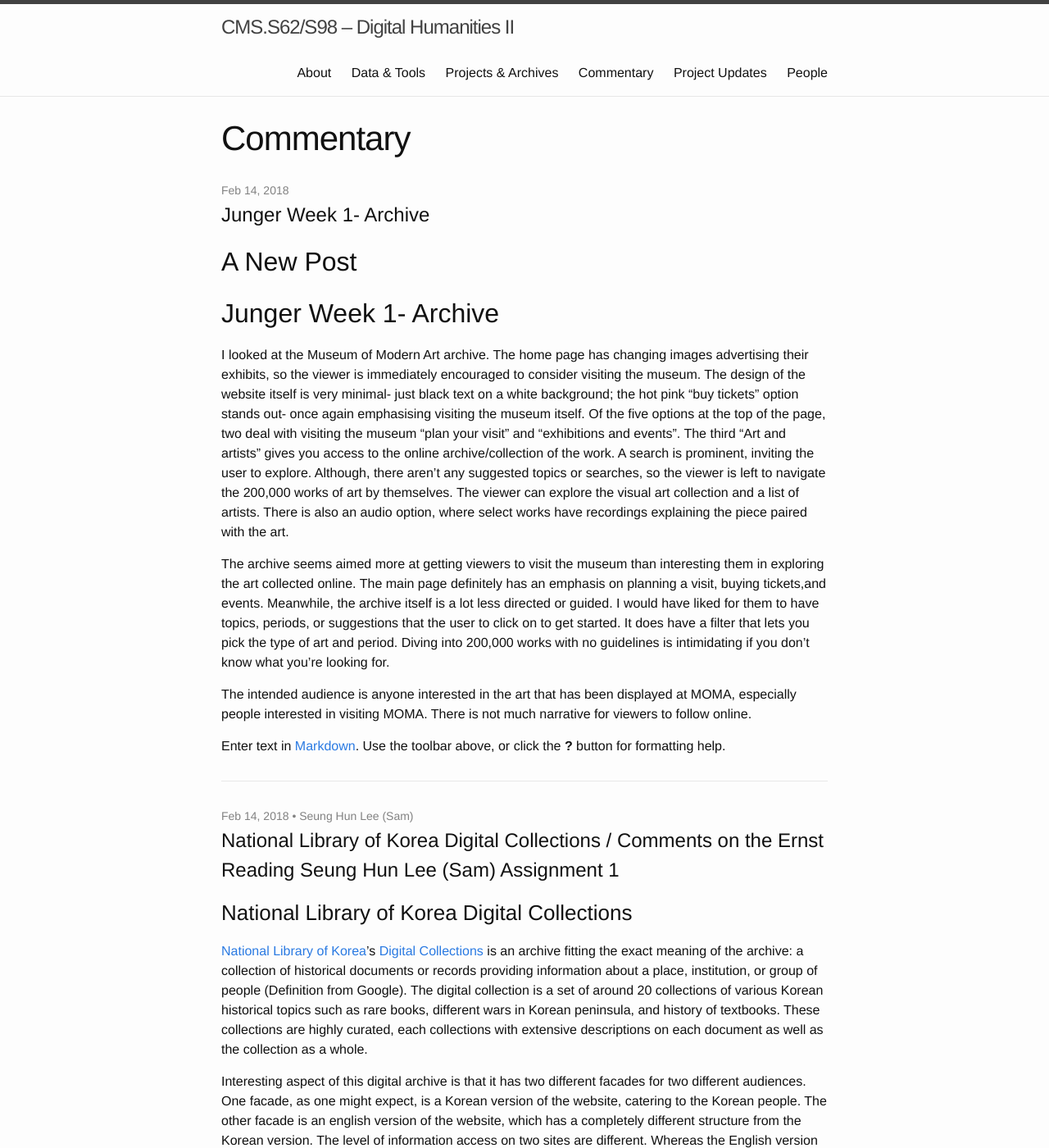
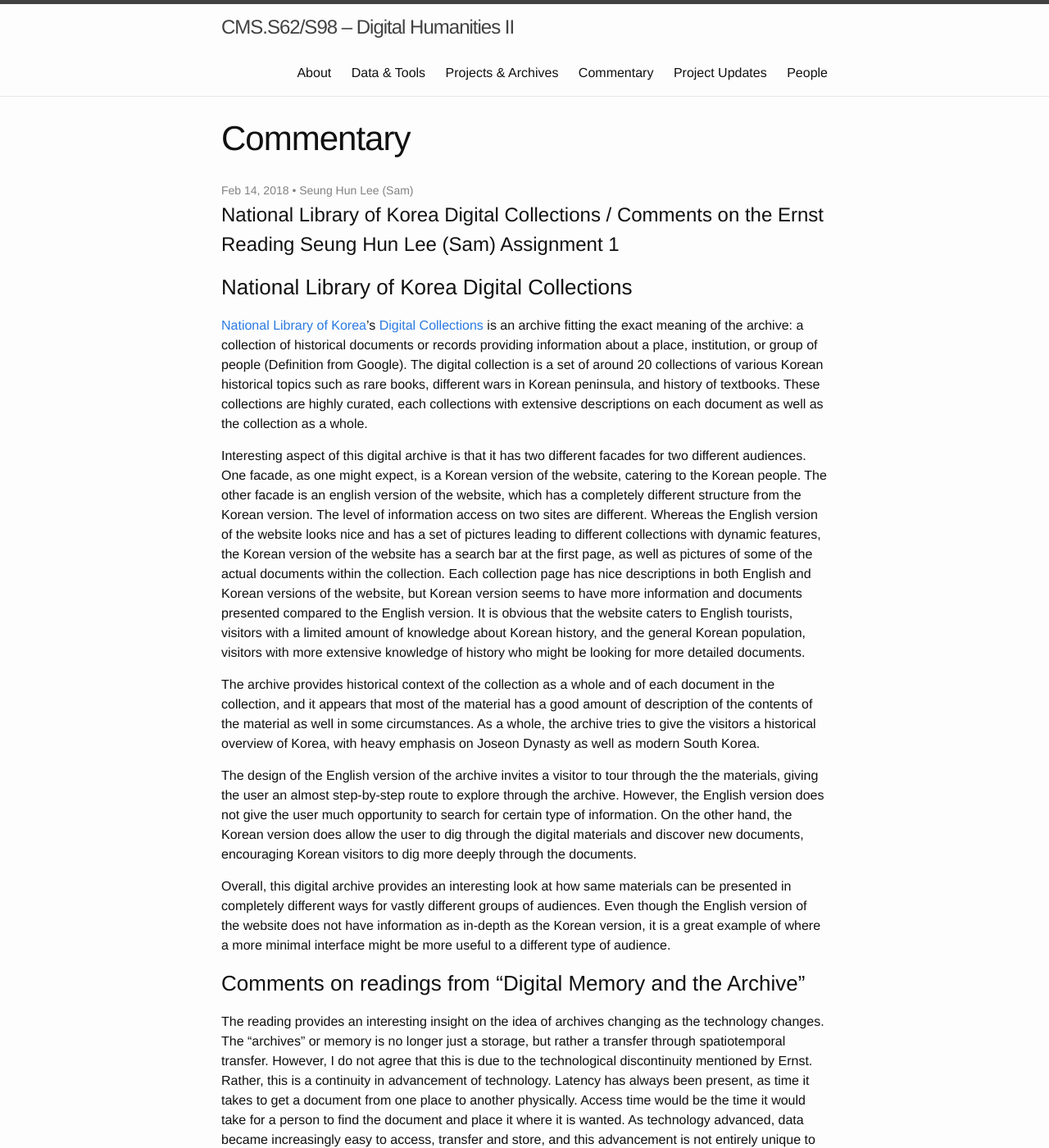
Before and after one commit to cmsS62/Spring-2018, a Jekyll site: the page built from commentary.html, in a window 1280 px wide and 1400 px high. Shown: the whole window at 82% size. Built offline with Jekyll 4.4.1, drawn with Linux system fonts in a browser that asks for light colours.

Commit message:
Update 2018-02-14-your-filename.md

```diff
--- a/_posts/2018-02-14-your-filename.md
+++ b/_posts/2018-02-14-your-filename.md
@@ -1,10 +1,10 @@
 ---
 layout: post
-published: true
+published: false
 category: commentary
 title: Junger Week 1- Archive
 ---
-## A New Post
+
 ## Junger Week 1- Archive
 
 I looked at the Museum of Modern Art archive. The home page has changing images advertising their exhibits, so the viewer is immediately encouraged to consider visiting the museum. The design of the website itself is very minimal- just black text on a white background; the hot pink "buy tickets" option stands out- once again emphasising visiting the museum itself. Of the five options at the top of the page, two deal with visiting the museum "plan your visit" and "exhibitions and events". The third "Art and artists" gives you access to the online archive/collection of the work. A search is prominent, inviting the user to explore. Although, there aren't any suggested topics or searches, so the viewer is left to navigate the 200,000 works of art by themselves. The viewer can explore the visual art collection and a list of artists. There is also an audio option, where select works have recordings explaining the piece paired with the art.
```
